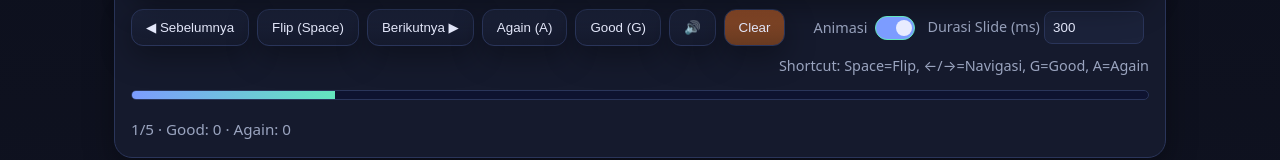
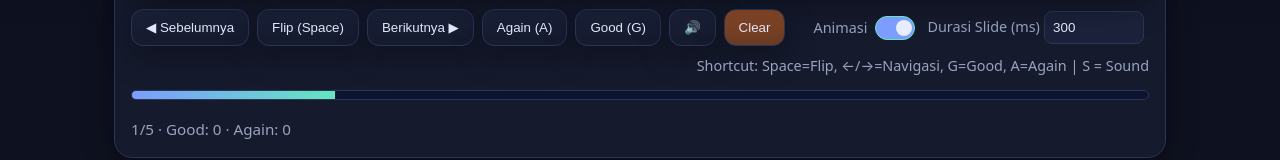
Before and after one commit to Lopn17/mandaflip, a plain HTML site: page index.html in a window 1280 px wide. Shown: the part 534-694 px from the top of the page. Drawn offline with Linux system fonts and the light colour scheme.

Commit message:
Update index.html

```diff
--- a/index.html
+++ b/index.html
@@ -535,7 +535,7 @@ mark {
     </div>
 </div>
 </div><br>
-<div style="color:var(--muted);font-size:.9rem">Shortcut: Space=Flip, ←/→=Navigasi, G=Good, A=Again</div>
+<div style="color:var(--muted);font-size:.9rem">Shortcut: Space=Flip, ←/→=Navigasi, G=Good, A=Again | S = Sound</div>
 </div>
 <div class="progress" title="Progres sesi ini">
 <div id="progressBar"></div>
```
